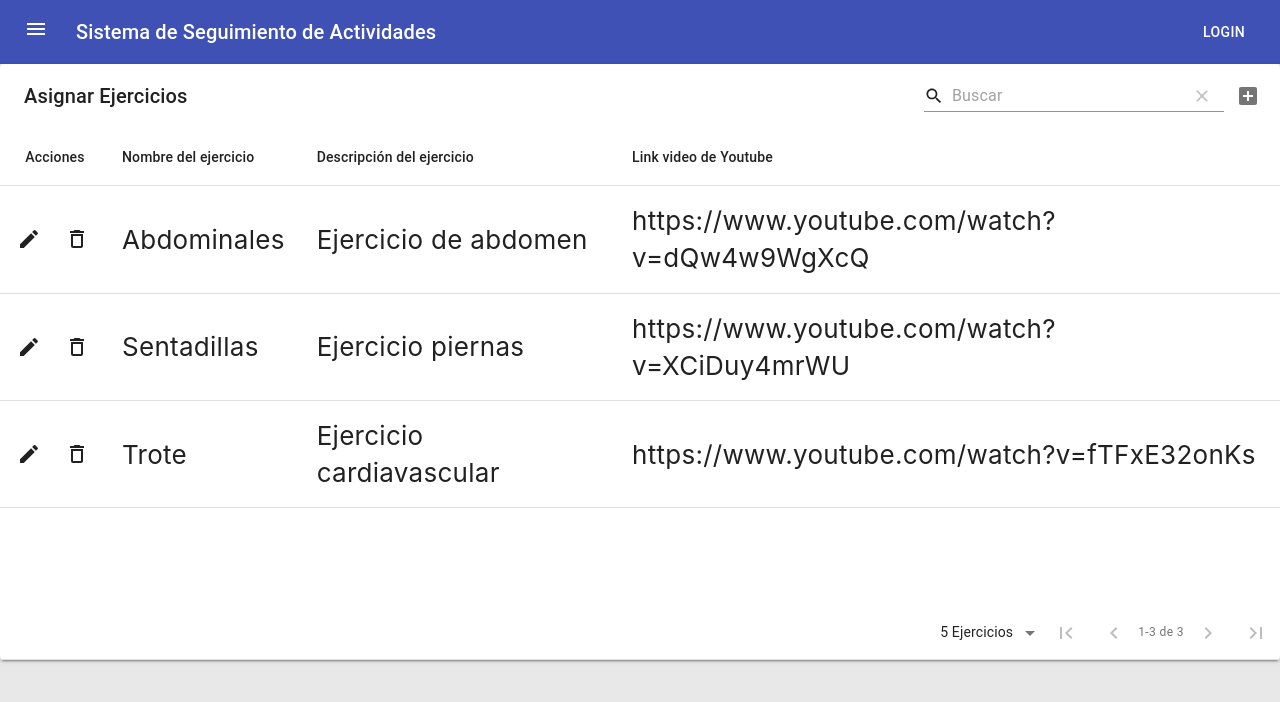
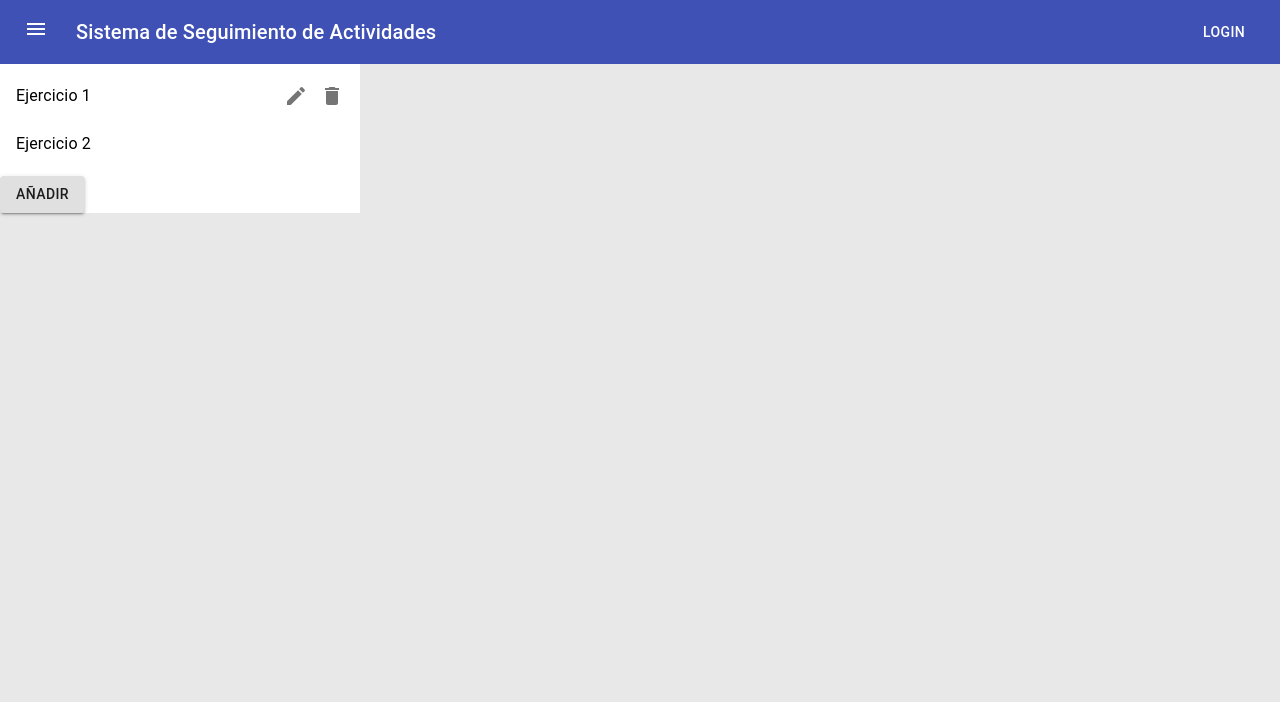
Before and after one commit to ysuvin/frontLecofq5, a React (Create React App) app: page /Grupo1/KsAsFecha/KsAsEjercicios in a window 1280 px wide. Shown: the top 702 px of the page. Built offline with nearby package versions, Linux system fonts and the light colour scheme.

Commit message:
Vista agregar ejercicios

```diff
--- a/src/Component/Grupo1/KsAsigEjTabla.jsx
+++ b/src/Component/Grupo1/KsAsigEjTabla.jsx
@@ -1,141 +1,146 @@
 import React from 'react';
-import MaterialTable from 'material-table';
-import { forwardRef } from 'react';
-
-import AddBox from '@material-ui/icons/AddBox';
-import ArrowDownward from '@material-ui/icons/ArrowDownward';
-import Check from '@material-ui/icons/Check';
-import ChevronLeft from '@material-ui/icons/ChevronLeft';
-import ChevronRight from '@material-ui/icons/ChevronRight';
-import Clear from '@material-ui/icons/Clear';
-import DeleteOutline from '@material-ui/icons/DeleteOutline';
-import Edit from '@material-ui/icons/Edit';
-import FilterList from '@material-ui/icons/FilterList';
-import FirstPage from '@material-ui/icons/FirstPage';
-import LastPage from '@material-ui/icons/LastPage';
-import Remove from '@material-ui/icons/Remove';
-import SaveAlt from '@material-ui/icons/SaveAlt';
-import Search from '@material-ui/icons/Search';
-import ViewColumn from '@material-ui/icons/ViewColumn';
 
 import Ejercicios from '../../Model/Grupo1/Ejercicios';
 
+import { makeStyles } from '@material-ui/core/styles';
+import List from '@material-ui/core/List';
+import ListItem from '@material-ui/core/ListItem';
+import ListItemText from '@material-ui/core/ListItemText';
+import Button from '@material-ui/core/Button';
+import IconButton from '@material-ui/core/IconButton';
+import DeleteIcon from '@material-ui/icons/Delete';
+import ListItemSecondaryAction from '@material-ui/core/ListItemSecondaryAction';
+import EditIcon from '@material-ui/icons/Edit';
 
-const tableIcons = {
-    Add: forwardRef((props, ref) => <AddBox {...props} ref={ref} />),
-    Check: forwardRef((props, ref) => <Check {...props} ref={ref} />),
-    Clear: forwardRef((props, ref) => <Clear {...props} ref={ref} />),
-    Delete: forwardRef((props, ref) => <DeleteOutline {...props} ref={ref} />),
-    DetailPanel: forwardRef((props, ref) => <ChevronRight {...props} ref={ref} />),
-    Edit: forwardRef((props, ref) => <Edit {...props} ref={ref} />),
-    Export: forwardRef((props, ref) => <SaveAlt {...props} ref={ref} />),
-    Filter: forwardRef((props, ref) => <FilterList {...props} ref={ref} />),
-    FirstPage: forwardRef((props, ref) => <FirstPage {...props} ref={ref} />),
-    LastPage: forwardRef((props, ref) => <LastPage {...props} ref={ref} />),
-    NextPage: forwardRef((props, ref) => <ChevronRight {...props} ref={ref} />),
-    PreviousPage: forwardRef((props, ref) => <ChevronLeft {...props} ref={ref} />),
-    ResetSearch: forwardRef((props, ref) => <Clear {...props} ref={ref} />),
-    Search: forwardRef((props, ref) => <Search {...props} ref={ref} />),
-    SortArrow: forwardRef((props, ref) => <ArrowDownward {...props} ref={ref} />),
-    ThirdStateCheck: forwardRef((props, ref) => <Remove {...props} ref={ref} />),
-    ViewColumn: forwardRef((props, ref) => <ViewColumn {...props} ref={ref} />)
+import Dialog from '@material-ui/core/Dialog';
+import DialogActions from '@material-ui/core/DialogActions';
+import DialogContent from '@material-ui/core/DialogContent';
+import DialogContentText from '@material-ui/core/DialogContentText';
+import DialogTitle from '@material-ui/core/DialogTitle';
+import useMediaQuery from '@material-ui/core/useMediaQuery';
+import { useTheme } from '@material-ui/core/styles';
+
+import { TextField } from '@material-ui/core';
+
+
+import InputLabel from '@material-ui/core/InputLabel';
+import MenuItem from '@material-ui/core/MenuItem';
+import FormControl from '@material-ui/core/FormControl';
+import Select from '@material-ui/core/Select';
+import NativeSelect from '@material-ui/core/NativeSelect';
+
+const useStyles = makeStyles((theme) => ({
+  root: {
+    width: '100%',
+    maxWidth: 360,
+    backgroundColor: theme.palette.background.paper,
+  },
+  modal: {
+    display: 'flex',
+    alignItems: 'center',
+    justifyContent: 'center',
+  },
+  paper: {
+    backgroundColor: theme.palette.background.paper,
+    border: '2px solid #000',
+    boxShadow: theme.shadows[5],
+    padding: theme.spacing(2, 4, 3),
+  },
+  formControl: {
+    margin: theme.spacing(1),
+    minWidth: 120,
+
+  },
+}));
+
+  function ListItemLink(props) {
+    return <ListItem button component="a" {...props} />;
+  }
+
+export default function KsAsigEjTabla() {
+  const theme = useTheme();
+  const fullScreen = useMediaQuery(theme.breakpoints.down('sm'));
+
+  const [repeticiones, setRepeticiones] = React.useState('');
+  const handleChange = (event) => {
+    setRepeticiones(event.target.value);
   };
 
-export default function KsAsigEjTabla() {
+  // const [state, setState] = React.useState(Ejercicios);
 
+  const classes = useStyles();
+  const [open, setOpen] = React.useState(false);
 
-  const [state, setState] = React.useState(Ejercicios);
+  const handleClickOpen = () => {
+    setOpen(true);
+  };
+
+  const handleClose = () => {
+    setOpen(false);
+  };
 
   return (
-    <MaterialTable
-      title="Asignar Ejercicios"
-      icons={tableIcons}
-      columns={state.columns}
-      data={state.data}
-      localization={{
-        body: {
-          emptyDataSourceMessage: 'No hay datos',
-          addTooltip: 'Añadir ejercicios',
-          deleteTooltip: 'Borrar',
-          editTooltip: 'Editar',
-          filterRow: {
-            filterTooltip: 'Filtrar'
-          },
-          editRow: {
-            deleteText: '¿Seguro que quieres eliminar esta ejercicio de ejericios?',
-            cancelTooltip: 'No',
-            saveTooltip: 'Sí'
-          }
-        },
-        grouping: {
-          placeholder: 'Arrastrar columnas...',
-          groupedBy: 'Agrupar por:'
-        },
-        header: {
-          actions: 'Acciones'
-        },
-        pagination: {
-          labelDisplayedRows: '{from}-{to} de {count}',
-          labelRowsSelect: 'Ejercicios',
-          labelRowsPerPage: 'Ejercicios por página:',
-          firstAriaLabel: 'Primera página',
-          firstTooltip: 'Primera página',
-          previousAriaLabel: 'Página anterior',
-          previousTooltip: 'Página anterior',
-          nextAriaLabel: 'Siguente página',
-          nextTooltip: 'Siguente página',
-          lastAriaLabel: 'Última página',
-          lastTooltip: 'Última página'
-        },
-        toolbar: {
-          addRemoveColumns: 'Agregar o eliminar columnas',
-          nRowsSelected: '{0} línea (s) seleccionada (s)',
-          showColumnsTitle: 'Mostrar columnas',
-          showColumnsAriaLabel: 'Mostrar columnas',
-          exportTitle: 'Exportar',
-          exportAriaLabel: 'Exportar',
-          exportName: 'Exportar a CSV',
-          searchTooltip: 'Buscar',
-          searchPlaceholder: 'Buscar'
-        }
-      }}
-      editable={{
-        onRowAdd: (newData) =>
-          new Promise((resolve) => {
-            setTimeout(() => {
-              resolve();
-              setState((prevState) => {
-                const data = [...prevState.data];
-                data.push(newData);
-                return { ...prevState, data };
-              });
-            }, 600);
-          }),
-        onRowUpdate: (newData, oldData) =>
-          new Promise((resolve) => {
-            setTimeout(() => {
-              resolve();
-              if (oldData) {
-                setState((prevState) => {
-                  const data = [...prevState.data];
-                  data[data.indexOf(oldData)] = newData;
-                  return { ...prevState, data };
-                });
-              }
-            }, 600);
-          }),
-        onRowDelete: (oldData) =>
-          new Promise((resolve) => {
-            setTimeout(() => {
-              resolve();
-              setState((prevState) => {
-                const data = [...prevState.data];
-                data.splice(data.indexOf(oldData), 1);
-                return { ...prevState, data };
-              });
-            }, 600);
-          }),
-      }}
-    />
+    <div className={classes.root}>
+    <List component="nav" aria-label="main mailbox folders">
+      <ListItem button onClick={handleClickOpen}>
+        <ListItemText primary="Ejercicio 1" />
+          <ListItemSecondaryAction>
+            <IconButton edge="end" aria-label="edit" onClick={handleClickOpen}>
+                <EditIcon />
+            </IconButton>
+            <IconButton edge="end" aria-label="delete">
+              <DeleteIcon />
+            </IconButton>
+          </ListItemSecondaryAction>
+      </ListItem>
+      <ListItem button>
+        <ListItemText primary="Ejercicio 2" />
+      </ListItem>
+    </List>
+    <Button variant="contained" onClick={handleClickOpen}>Añadir</Button>
+    <Dialog
+        fullScreen={fullScreen}
+        open={open}
+        onClose={handleClose}
+        aria-labelledby="responsive-dialog-title"
+      >
+        <DialogTitle id="responsive-dialog-title">{"Añadir ejercicio"}</DialogTitle>
+        <DialogContent>
+        <FormControl className={classes.formControl}>
+
+          <TextField
+            id="outlined-full-width"
+            label="Nombre ejercicio"
+
+            variant="outlined"
+          />
+        </FormControl>
+        <FormControl className={classes.formControl}>
+          <InputLabel className={classes.root} id="demo-simple-select-label">Repeticiones</InputLabel>
+          <Select
+            labelId="demo-customized-select-label"
+            id="demo-customized-select"
+            value={repeticiones}
+            onChange={handleChange}
+          >
+            <MenuItem value="">
+              <em>Ninguno</em>
+            </MenuItem>
+            <MenuItem value={10}>Ten</MenuItem>
+            <MenuItem value={20}>Twenty</MenuItem>
+            <MenuItem value={30}>Thirty</MenuItem>
+          </Select>
+        </FormControl>
+        </DialogContent>
+        <DialogActions>
+          <Button autoFocus onClick={handleClose} color="secondary">
+            Descartar
+          </Button>
+          <Button onClick={handleClose} color="primary" autoFocus>
+            Guardar
+          </Button>
+        </DialogActions>
+      </Dialog>
+  </div>
   );
 }
```
